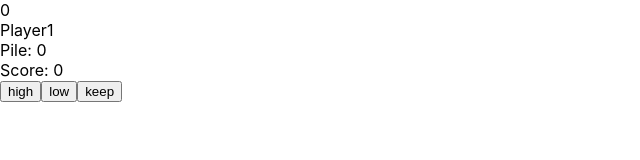
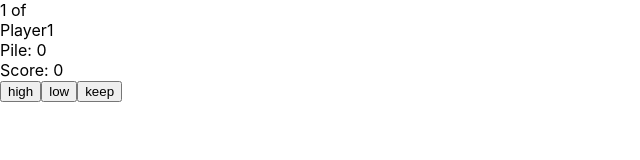
Before and after one commit to christeng12/high-low, a React (Create React App) app: page / in a window 1280 px wide. Shown: the top 160 px of the page, without its empty margins (0-640 px from the left). Built offline with nearby package versions, Linux system fonts and the light colour scheme.

Commit message:
implemented suits and proper card rendering

```diff
--- a/src/App.js
+++ b/src/App.js
@@ -2,7 +2,7 @@ import React, {Component} from 'react';
 
 function Card(props){
   return(
-    <div className="Card">{props.value}</div>
+    <div className={"Card " +props.value+" "+props.suit}>{props.value} of {props.suit}</div>
   );
 }
 
@@ -33,6 +33,29 @@ class Table extends Component {
     return this.state.nextFlag ? this.state.player1 : this.state.player2;
   }
 
+  getSuit = (card_value) => {
+    const key = Math.ceil(card_value/13);
+    let suit = "";
+    switch (key) {
+      case 1:
+        suit = "hearts";
+        break;
+      case 2:
+        suit = "spades";
+        break;
+      case 3:
+        suit = "diamonds";
+        break;
+      case 4:
+        suit = "clubs";
+        break;
+      default:
+        suit = "";
+    }
+    console.log(suit);
+    return suit;
+  }
+
   drawCard = () => {
     console.log("draw");
     const currentCardList = this.state.cardList;
@@ -48,8 +71,8 @@ class Table extends Component {
 
   high = () => {
     console.log("high");
-    const current = this.state.currentCard;
-    const next = this.drawCard();
+    const current = this.state.currentCard%13;
+    const next = this.drawCard()%13;
     const currentPlayer = this.getPlayer();
     if (next>=current){
       currentPlayer.pile+=1;
@@ -63,8 +86,8 @@ class Table extends Component {
 
   low = () => {
     console.log("low");
-    const current = this.state.currentCard;
-    const next = this.drawCard();
+    const current = this.state.currentCard%13;
+    const next = this.drawCard()%13;
     const currentPlayer = this.getPlayer();
     if (next<=current){
       currentPlayer.pile+=1;
@@ -89,11 +112,10 @@ class Table extends Component {
   render() {
     return(
       <div>
-        <div className="card_region">
-          <Card
-            value={this.state.currentCard}
-          />
-        </div>
+        <Card
+          value={this.state.currentCard%13+1}
+          suit={this.getSuit(this.state.currentCard)}
+        />
         <div className="player">
           {this.getPlayer().name}
         </div>
```
